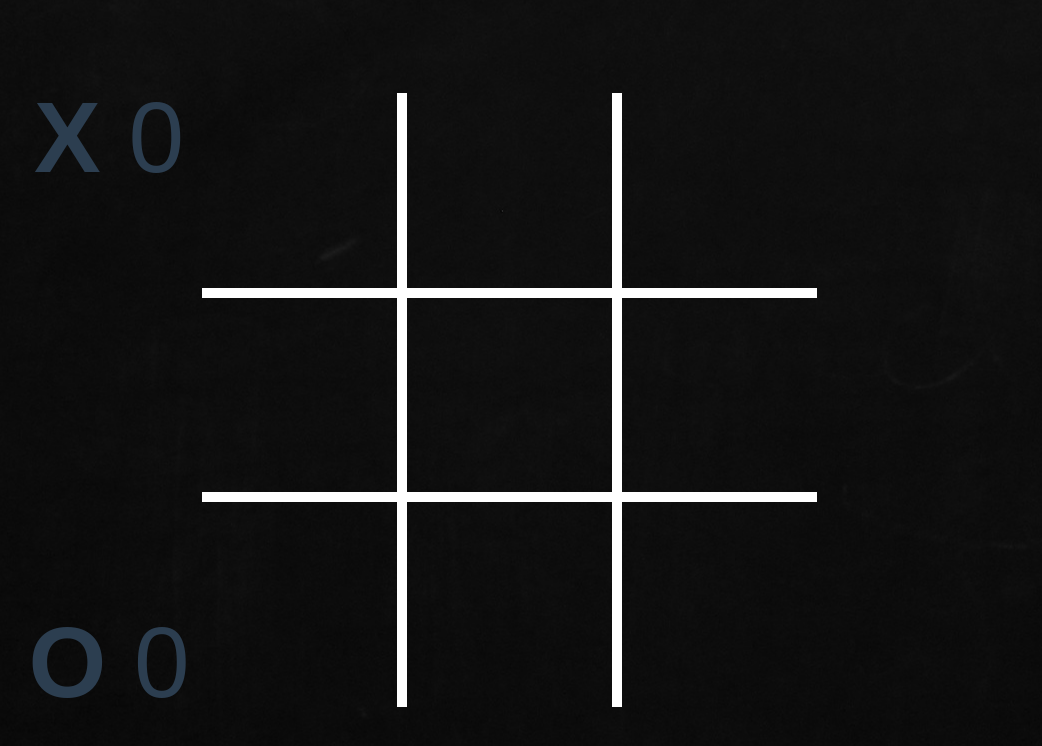
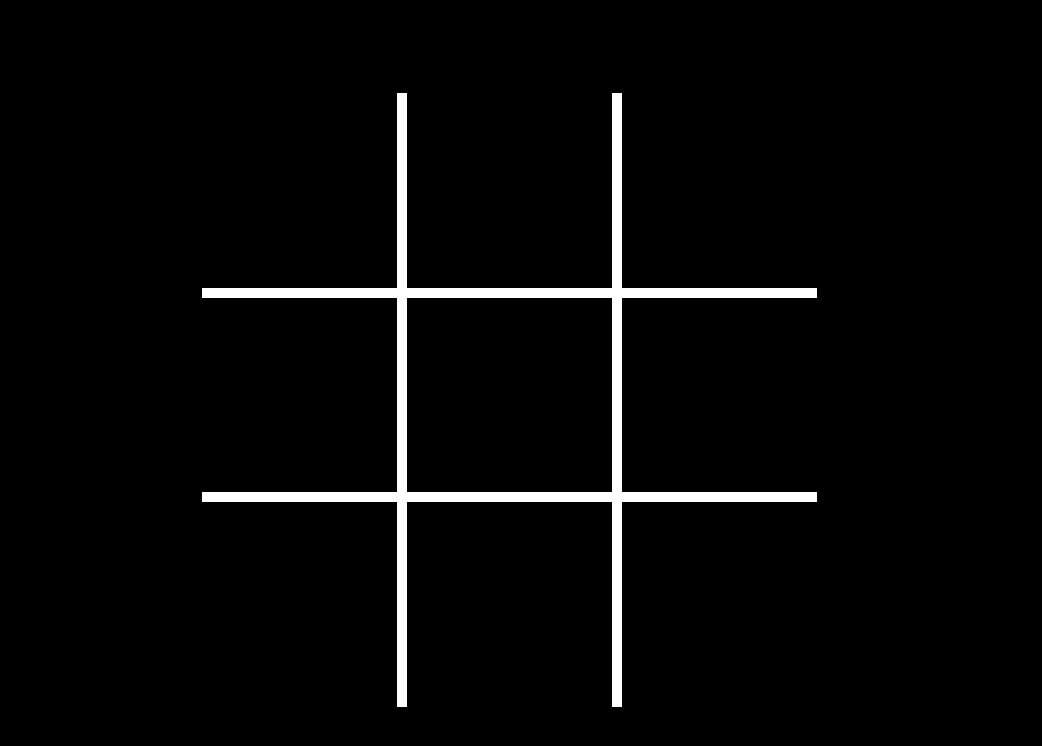
Before and after one commit to NikolasMosca/tic-tac-toe-vue-js, a Vue app: page / in a window 1280 px wide. Shown: the top 746 px of the page, without its empty margins (211-1253 px from the left). Built offline with nearby package versions, Linux system fonts and the light colour scheme.

Commit message:
Set background black into #app for avoiding white screen when the image load

```diff
--- a/src/App.vue
+++ b/src/App.vue
@@ -49,7 +49,7 @@ export default {
     -webkit-font-smoothing: antialiased;
     -moz-osx-font-smoothing: grayscale;
     text-align: center;
-    color: #2c3e50;
+    background: black;
     display: flex;
     justify-content: center;
     align-items: center;
```
